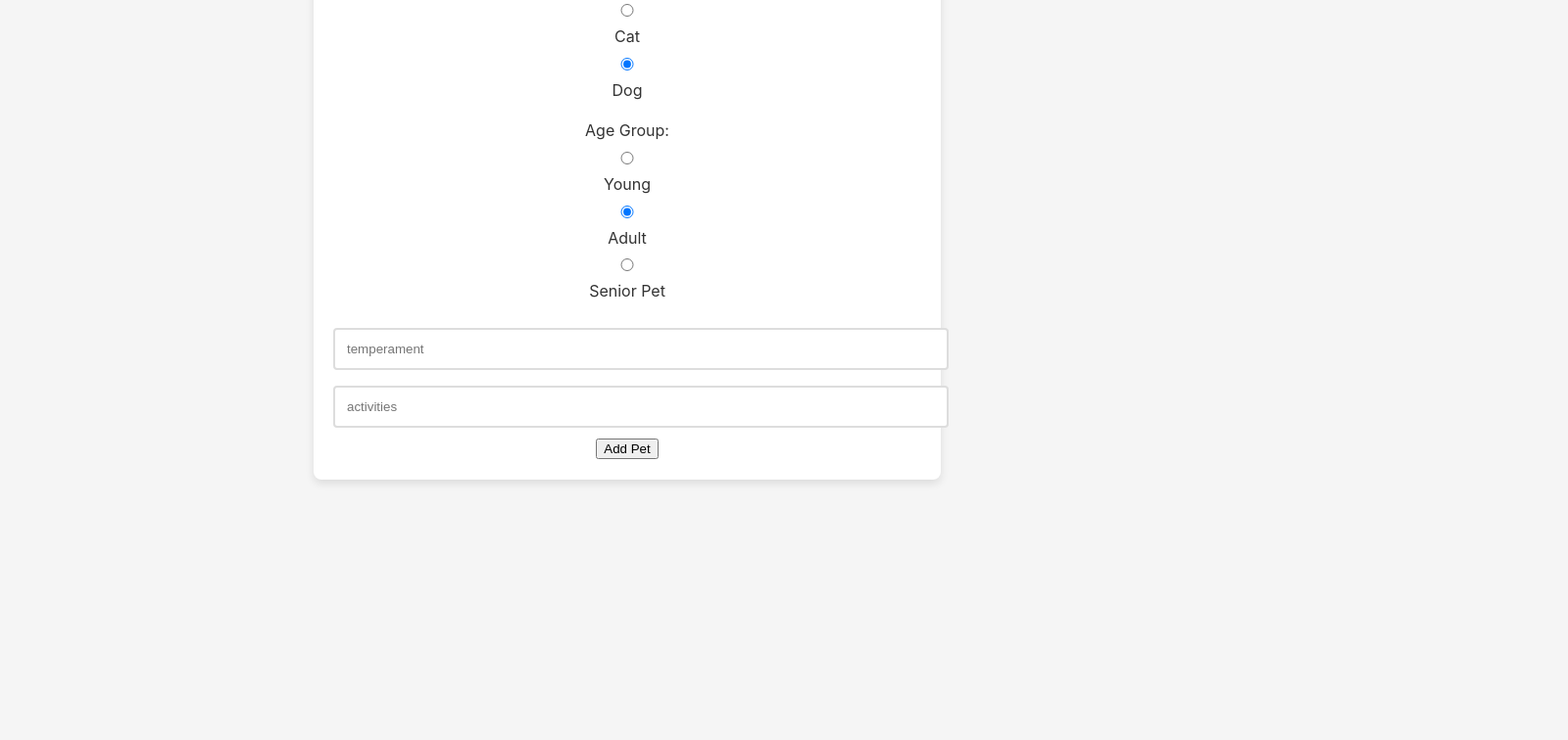
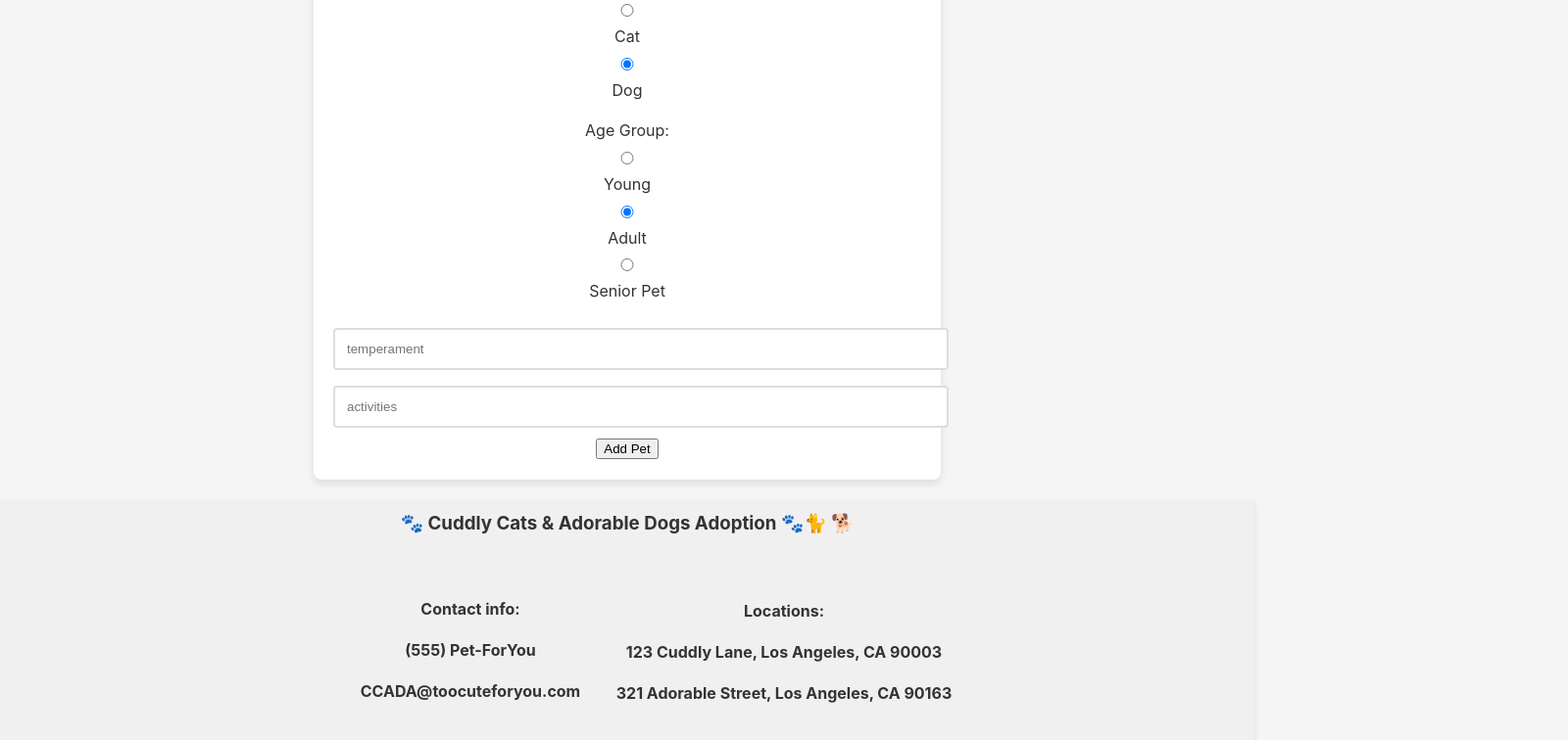
Before and after one commit to Ketchuso/Animal-Adoption, a React (Create React App) app: page / in a window 1280 px wide. Shown: the part 9564-10320 px from the top of the page at 98% size, 1600 px wide, since content can reach past the window. Before the commit the page ends 10074 px from the top, so only its background shows below. Built offline with nearby package versions, Linux system fonts and the light colour scheme; data requests are answered from the project's data file.

Commit message:
adds footer

```diff
--- a/src/Components/App.js
+++ b/src/Components/App.js
@@ -3,6 +3,7 @@ import '../App.css';
 import React from 'react';
 import Header from './Header';
 import PetPage from './PetPage';
+import Footer from './Footer';
 
 
 function App() {
@@ -11,6 +12,7 @@ function App() {
     <div className="App">
       <Header />
       <PetPage />
+      <Footer />
     </div>
   );
 }
--- /dev/null
+++ b/src/Components/Footer.jsx
@@ -0,0 +1,28 @@
+import React from "react";
+
+function Footer() {
+
+
+    return(
+        <footer>
+            <h3 id="footerLogo">
+                🐾 Cuddly Cats & Adorable Dogs Adoption 🐾
+                <span className="logo" role="img">
+                      🐈  🐕
+                </span>
+            </h3>
+            <h4 id="contact">
+                Contact info:
+                <p>(555) Pet-ForYou</p>
+                <p>CCADA@toocuteforyou.com</p>
+            </h4>
+            <h4 id="address">
+                Locations:
+                <p>123 Cuddly Lane, Los Angeles, CA 90003</p>
+                <p>321 Adorable Street, Los Angeles, CA 90163</p>
+            </h4>
+        </footer>
+    )
+}
+
+export default Footer
--- a/src/index.css
+++ b/src/index.css
@@ -64,6 +64,30 @@ nav ul li a {
 
 nav ul li a:hover {
   text-decoration: underline;
+}
+
+/* Footer */
+
+footer {
+  background-color: #f0f0f0; /* Off-white */
+  color: #333;
+  padding: 20px 0;
+  text-align: center;
+  box-shadow: 0 4px 6px rgba(0, 0, 0, 0.1);
+}
+
+#footerLogo{
+  margin-top: -10px;
+}
+
+#contact{
+  margin-left: -25%;
+  margin-top: 60px;
+}
+
+#address{
+  margin-right: -25%;
+  margin-top: -128px;
 }
 
 /* Main Post Page (Available Pets) */
```
